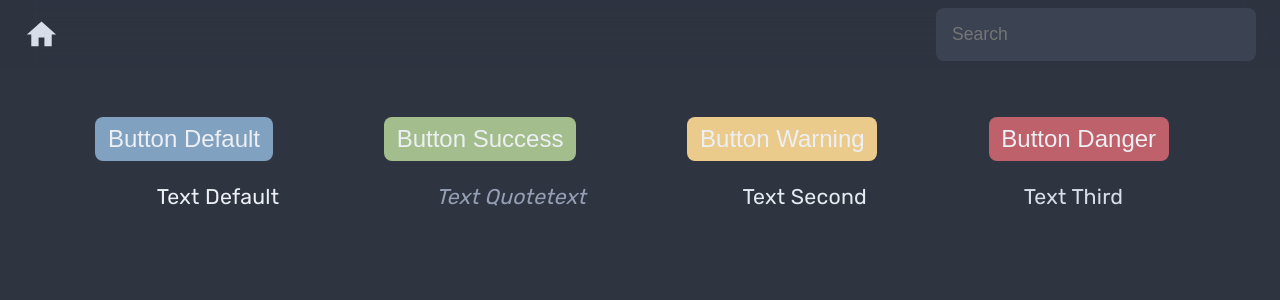
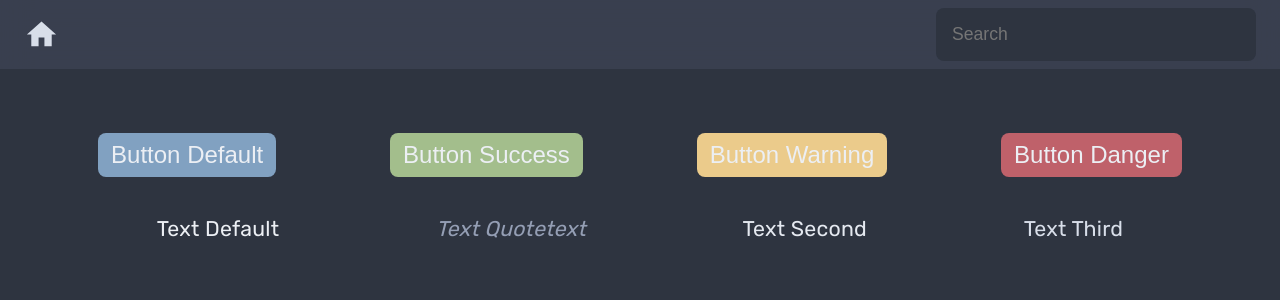
Before and after one commit to x127f/liber-opinio, a React (Create React App) app in the folder frontend/: page /colors in a window 1280 px wide. Shown: the top 300 px of the page. Built offline with nearby package versions, Linux system fonts and the light colour scheme.

Commit message:
more ui imrovements

```diff
--- a/frontend/src/App.css
+++ b/frontend/src/App.css
@@ -4,23 +4,41 @@
 	--secondary: #3b4252;
 	--third: #434c5e;
 	--forth: #4c566a;
+	--primary-hover: rgb(46, 52, 64, 0.8);
+	--secondary-hover: rgb(60, 67, 83, 0.8);
+	--third-hover: rgb(67, 76, 94, 0.8);
+	--forth-hover: rgb(76, 86, 106, 0.8);
 	/*text nord*/
 	--text1: #d8dee9;
 	--text2: #e5e9f0;
 	--text3: #eceff4;
 	--text4: #949eb4;
+	--text1-hover: rgb(216, 222, 233, 0.8);
+	--text2-hover: rgb(229, 233, 240, 0.8);
+	--text3-hover: rgb(236, 239, 244, 0.8);
+	--text4-hover: rgb(148, 158, 180, 0.8);
 	/*frost from nord*/
 	--frost1: #8fbcbb;
 	--frost2: #88c0d0;
 	--frost3: #81a1c1;
 	--frost4: #5e81ac;
-	--frost5: rgba(94, 129, 172, 0.055);
+	--frost5: #5e81ac0e;
+	--frost1-hover: rgb(143, 188, 187, 0.8);
+	--frost2-hover: rgb(136, 192, 208, 0.8);
+	--frost3-hover: rgb(129, 161, 193, 0.8);
+	--frost4-hover: rgb(94, 129, 172, 0.8);
+	--frost5-hover: rgba(94, 129, 172, 0.055);
 	/* aurora */
 	--aur1: #bf616a;
 	--aur2: #d08770;
 	--aur3: #ebcb8b;
 	--aur4: #a3be8c;
 	--aur5: #b48ead;
+	--aur1-hover: rgb(191, 97, 106, 0.8);
+	--aur2-hover: rgb(208, 135, 112, 0.8);
+	--aur3-hover: rgb(235, 203, 139, 0.8);
+	--aur4-hover: rgb(164, 191, 141, 0.8);
+	--aur5-hover: rgb(180, 142, 173, 0.8);
 }
 
 * > body {
@@ -45,6 +63,10 @@ a {
 	padding-bottom: 0.1rem;
 	border-bottom: 1px solid var(--frost2);
 }
+.a:hover {
+	color: var(--frost2-hover);
+	border-bottom: 1px solid var(--frost2-hover);
+}
 a:visited {
 	color: var(--frost4);
 }
@@ -64,7 +86,7 @@ a:visited {
 	color: var(--frost4) !important;
 }
 .navbar {
-	background-color: transparent /*var(--frost5)*/ !important;
+	background-color: var(--secondary-hover) !important;
 	margin-bottom: 3rem;
 	backdrop-filter: blur(1rem);
 	/*box-shadow: 0px 2px 4px -1px var(--frost5), 0px 4px 5px 0px var(--frost5), 0px 1px 10px 0px var(--frost5) !important;*/
@@ -118,7 +140,7 @@ a:visited {
 }
 .search_field {
 	color: var(--text3) !important;
-	background-color: var(--secondary);
+	background-color: var(--primary);
 	border: none;
 	padding: 1rem;
 	border-radius: 0.5rem;
@@ -138,11 +160,12 @@ a:visited {
 	padding-left: 1rem;
 	margin-left: 1rem;
 	font-style: italic;
-	border-left: 0.2rem solid var(--frost2);
+	border-left: 0.2rem solid var(--text4-hover);
 	border-radius: 0.2rem;
 	color: var(--text4);
-	background-color: var(--primary);
+	background-color: var(--frost5-hover);
 }
+
 .code {
 	padding: 0.3rem;
 	background-color: var(--primary);
@@ -161,7 +184,6 @@ a:visited {
 	font-size: 1.5rem;
 	margin-right: 1rem;
 }
-
 .button.success {
 	background-color: var(--aur4);
 }
@@ -172,6 +194,24 @@ a:visited {
 
 .button.danger {
 	background-color: var(--aur1);
+}
+.button:hover {
+	color: var(--text1-hover);
+	background-color: var(--frost3-hover);
+}
+.button.success:hover {
+	color: var(--text1-hover);
+	background-color: var(--aur4-hover);
+}
+
+.button.warning:hover {
+	color: var(--text1-hover);
+	background-color: var(--aur3-hover);
+}
+
+.button.danger:hover {
+	color: var(--text1-hover);
+	background-color: var(--aur1-hover);
 }
 .link_container {
 	display: flex;
@@ -196,9 +236,14 @@ a:visited {
 	align-items: center;
 }
 .showcase_container {
+	flex-wrap: wrap;
 	width: 100%;
 	display: flex;
 	justify-content: space-evenly;
+	align-items: center;
+}
+.showcase_container > button {
+	margin: 1rem;
 }
 /*test*/
 @media screen and (max-width: 1000px) {
@@ -208,4 +253,8 @@ a:visited {
 	.secondary_container {
 		margin-bottom: 1rem;
 	}
+	.link_container {
+		width: 100%;
+		justify-content: center;
+	}
 }
```
